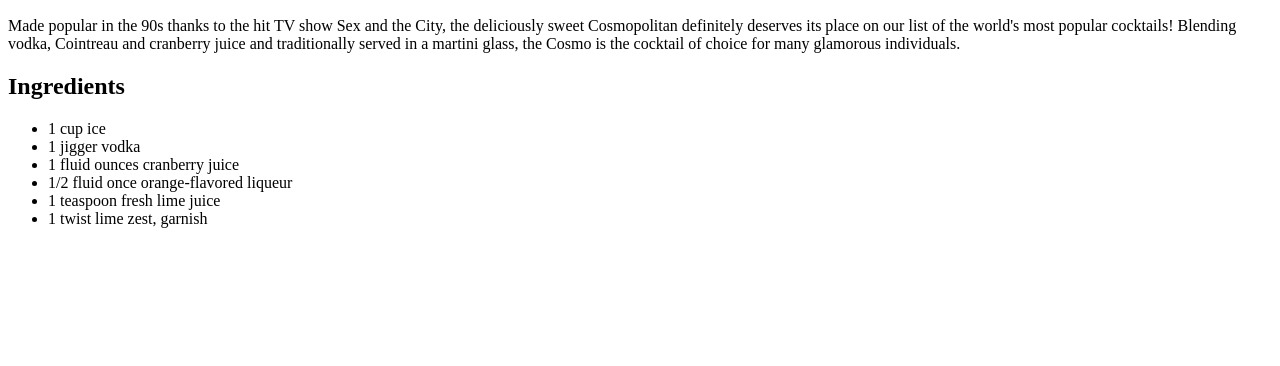
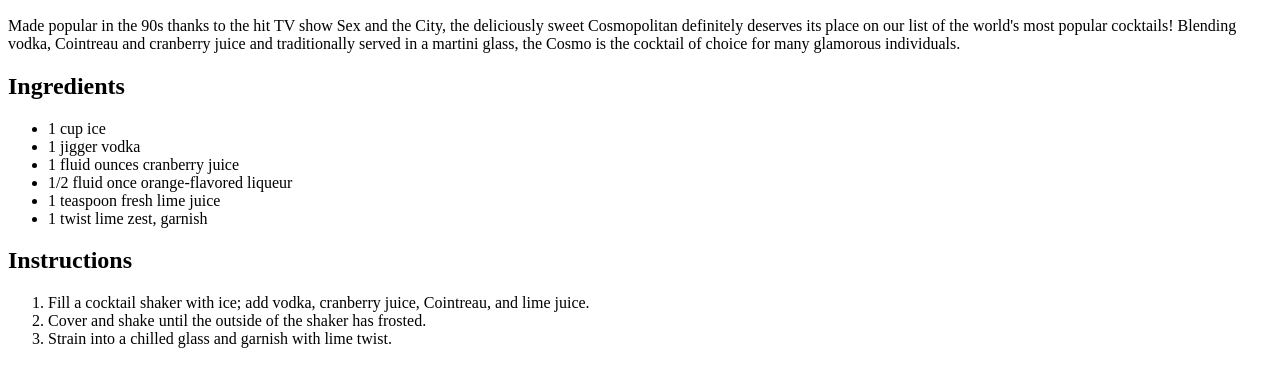
Before and after one commit to BreakingDev24/recipes-top, a plain HTML site: page recipes/cosmopolitan.html in a window 1280 px wide. Shown: the part 434-800 px from the top of the page. Drawn offline with Linux system fonts and the light colour scheme.

Commit message:
add instruction cosmopolitan.html

```diff
--- a/recipes/cosmopolitan.html
+++ b/recipes/cosmopolitan.html
@@ -24,5 +24,12 @@
         <li>1 teaspoon fresh lime juice</li>
         <li>1 twist lime zest, garnish</li>
     </ul>
+
+    <h2>Instructions</h2>
+    <ol>
+        <li>Fill a cocktail shaker with ice; add vodka, cranberry juice, Cointreau, and lime juice. </li>
+        <li>Cover and shake until the outside of the shaker has frosted.</li>
+        <li>Strain into a chilled glass and garnish with lime twist. </li>
+    </ol>
 </body>
 </html>
```
